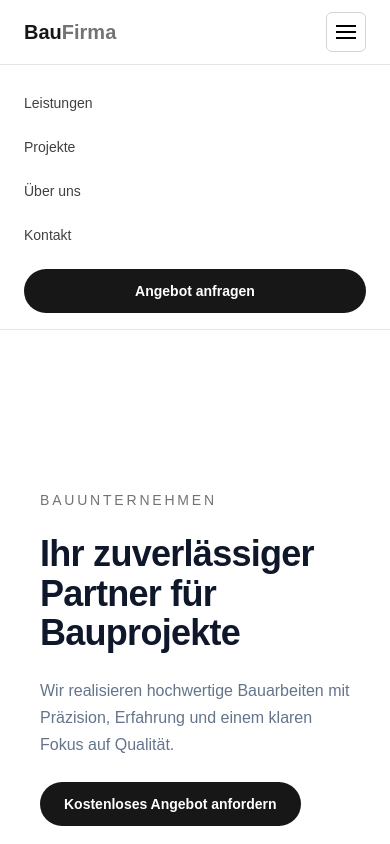
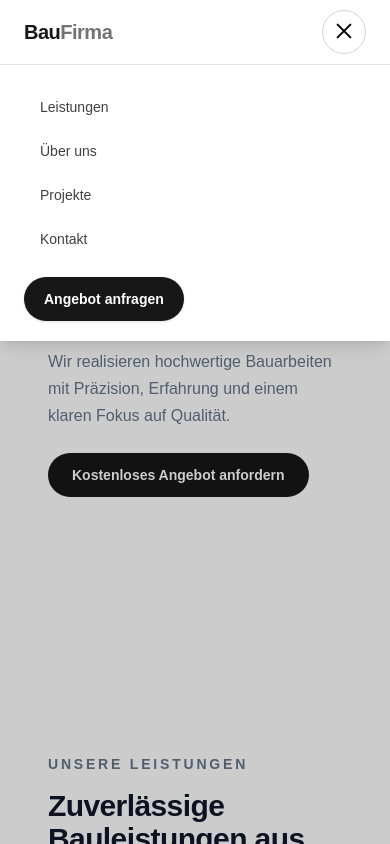
Before and after one commit to stickd/bauunternehmen-landing, a Next.js app: page / in a window 390 px wide. Both pictures are taken after a click on the button "Toggle menu". Shown: the top 844 px of the page. Built offline with nearby package versions, Linux system fonts and the light colour scheme.

Commit message:
feat: enhance navbar UX with animations, scroll, and mobile overlay improvements

```diff
--- a/package.json
+++ b/package.json
@@ -9,6 +9,7 @@
     "lint": "eslint"
   },
   "dependencies": {
+    "framer-motion": "^12.38.0",
     "lucide-react": "^1.8.0",
     "next": "16.2.3",
     "react": "19.2.4",
--- a/src/app/page.tsx
+++ b/src/app/page.tsx
@@ -6,16 +6,32 @@ import Contact from "@/components/sections/Contact";
 
 export default function HomePage() {
   return (
-    <main className="container section">
+    <main className="mx-auto max-w-6xl px-6">
       <Hero />
-      <div className="h-px w-full bg-neutral-200 my-10" />
-      <Services />
-      <div className="h-px w-full bg-neutral-200 my-10" />
-      <About />
-      <div className="h-px w-full bg-neutral-200 my-10" />
-      <ProjectsGallery />
-      <div className="h-px w-full bg-neutral-200 my-10" />
-      <Contact />
+
+      <section className="py-20 md:py-28">
+        <div id="leistungen" className="scroll-mt-24">
+          <Services />
+        </div>
+      </section>
+
+      <section className="py-20 md:py-28">
+        <div id="ueber-uns" className="scroll-mt-30">
+          <About />
+        </div>
+      </section>
+
+      <section className="py-20 md:py-28">
+        <div id="projekte" className="scroll-mt-24">
+          <ProjectsGallery />
+        </div>
+      </section>
+
+      <section className="py-20 md:py-28">
+        <div id="kontakt" className="scroll-mt-24">
+          <Contact />
+        </div>
+      </section>
     </main>
   );
 }
--- a/src/components/layout/Navbar.tsx
+++ b/src/components/layout/Navbar.tsx
@@ -1,41 +1,101 @@
 "use client";
 
 import Link from "next/link";
-import { useState } from "react";
+import { AnimatePresence, motion } from "framer-motion";
+import { useEffect, useState } from "react";
 
 const navLinks = [
   { href: "#leistungen", label: "Leistungen" },
+  { href: "#ueber-uns", label: "Über uns" },
   { href: "#projekte", label: "Projekte" },
-  { href: "#ueber-uns", label: "Über uns" },
   { href: "#kontakt", label: "Kontakt" },
 ];
 
 export function Navbar() {
   const [isOpen, setIsOpen] = useState(false);
+  const [activeSection, setActiveSection] = useState("");
+
+  useEffect(() => {
+    const handleScrollSpy = () => {
+      const sections = navLinks
+        .map((link) => document.querySelector(link.href))
+        .filter(Boolean) as HTMLElement[];
+
+      const scrollPosition = window.scrollY + 120;
+
+      for (const section of sections) {
+        const top = section.offsetTop;
+        const height = section.offsetHeight;
+
+        if (scrollPosition >= top && scrollPosition < top + height) {
+          setActiveSection(`#${section.id}`);
+          return;
+        }
+      }
+
+      setActiveSection("");
+    };
+
+    handleScrollSpy();
+    window.addEventListener("scroll", handleScrollSpy);
+
+    return () => window.removeEventListener("scroll", handleScrollSpy);
+  }, []);
+
+  useEffect(() => {
+    if (isOpen) {
+      document.body.style.overflow = "hidden";
+    } else {
+      document.body.style.overflow = "";
+    }
+
+    return () => {
+      document.body.style.overflow = "";
+    };
+  }, [isOpen]);
 
   return (
     <header className="sticky top-0 z-50 border-b border-neutral-200 bg-white">
       <div className="mx-auto flex h-16 max-w-6xl items-center justify-between px-6">
-        <Link href="/" className="text-xl font-bold text-neutral-900">
+        <Link
+          href="/"
+          className="text-xl font-bold tracking-tight text-neutral-900 transition-opacity duration-200 hover:opacity-80"
+        >
           Bau<span className="text-neutral-500">Firma</span>
         </Link>
 
-        <nav className="hidden items-center gap-8 md:flex">
-          {navLinks.map((link) => (
+        <nav className="hidden items-center gap-2 md:flex">
+          {navLinks.map((link) => {
+            const isActive = activeSection === link.href;
+
+            return (
               <Link
                 key={link.href}
                 href={link.href}
-              className="text-sm font-medium text-neutral-700 transition hover:text-black"
+                className={`relative rounded-full px-4 py-2 text-sm font-medium transition-all duration-300 ${
+                  isActive
+                    ? "text-neutral-900"
+                    : "text-neutral-600 hover:text-neutral-900"
+                }`}
               >
-              {link.label}
+                <span className="relative z-10">{link.label}</span>
+
+                {isActive && (
+                  <motion.span
+                    layoutId="active-pill"
+                    className="absolute inset-0 rounded-full bg-neutral-100"
+                    transition={{ type: "spring", stiffness: 380, damping: 30 }}
+                  />
+                )}
               </Link>
-          ))}
+            );
+          })}
         </nav>
 
         <div className="hidden md:block">
           <Link
             href="#kontakt"
-            className="inline-flex items-center rounded-full bg-neutral-900 px-5 py-2.5 text-sm font-semibold text-white transition hover:opacity-90"
+            className="inline-flex items-center rounded-full bg-neutral-900 px-5 py-2.5 text-sm font-semibold text-white shadow-sm transition-all duration-300 hover:-translate-y-0.5 hover:bg-black hover:shadow-md"
           >
             Angebot anfragen
           </Link>
@@ -44,42 +104,99 @@ export function Navbar() {
         <button
           type="button"
           onClick={() => setIsOpen((prev) => !prev)}
-          className="inline-flex h-10 w-10 items-center justify-center rounded-md border border-neutral-300 md:hidden"
+          className="relative inline-flex h-11 w-11 items-center justify-center rounded-full border border-neutral-300 bg-white transition-all duration-300 hover:border-neutral-400 hover:bg-neutral-50 md:hidden"
           aria-label="Toggle menu"
           aria-expanded={isOpen}
         >
-          <span className="flex flex-col gap-1">
-            <span className="block h-0.5 w-5 bg-black" />
-            <span className="block h-0.5 w-5 bg-black" />
-            <span className="block h-0.5 w-5 bg-black" />
+          <span className="relative h-5 w-5">
+            <motion.span
+              animate={isOpen ? { rotate: 45, y: 8 } : { rotate: 0, y: 0 }}
+              transition={{ duration: 0.25 }}
+              className="absolute left-0 top-0 block h-0.5 w-5 origin-center rounded bg-black"
+            />
+            <motion.span
+              animate={isOpen ? { opacity: 0 } : { opacity: 1 }}
+              transition={{ duration: 0.2 }}
+              className="absolute left-0 top-2 block h-0.5 w-5 rounded bg-black"
+            />
+            <motion.span
+              animate={isOpen ? { rotate: -45, y: -8 } : { rotate: 0, y: 0 }}
+              transition={{ duration: 0.25 }}
+              className="absolute left-0 top-4 block h-0.5 w-5 origin-center rounded bg-black"
+            />
           </span>
         </button>
       </div>
 
+      <AnimatePresence>
         {isOpen && (
-        <div className="border-t border-neutral-200 bg-white md:hidden">
-          <nav className="mx-auto flex max-w-6xl flex-col px-6 py-4">
-            {navLinks.map((link) => (
+          <>
+            {/* ✅ FIX: overlay начинается ПОД navbar */}
+            <motion.div
+              className="fixed left-0 right-0 bottom-0 top-16 z-40 bg-black/20 md:hidden"
+              initial={{ opacity: 0 }}
+              animate={{ opacity: 1 }}
+              exit={{ opacity: 0 }}
+              transition={{ duration: 0.2 }}
+              onClick={() => setIsOpen(false)}
+            />
+
+            <motion.div
+              className="absolute left-0 right-0 z-50 border-t border-neutral-200 bg-white shadow-lg md:hidden"
+              initial={{ opacity: 0, y: -16 }}
+              animate={{ opacity: 1, y: 0 }}
+              exit={{ opacity: 0, y: -16 }}
+              transition={{ duration: 0.25, ease: "easeOut" }}
+            >
+              <nav className="mx-auto flex max-w-6xl flex-col px-6 py-5">
+                {navLinks.map((link, index) => {
+                  const isActive = activeSection === link.href;
+
+                  return (
+                    <motion.div
+                      key={link.href}
+                      initial={{ opacity: 0, y: -8 }}
+                      animate={{ opacity: 1, y: 0 }}
+                      exit={{ opacity: 0, y: -8 }}
+                      transition={{ delay: index * 0.05 }}
+                    >
                       <Link
-                key={link.href}
                         href={link.href}
-                className="py-3 text-sm font-medium text-neutral-700"
+                        className={`flex items-center justify-between rounded-2xl px-4 py-3 text-sm font-medium transition-all duration-300 ${
+                          isActive
+                            ? "bg-neutral-100 text-neutral-900"
+                            : "text-neutral-700 hover:bg-neutral-50 hover:text-neutral-900"
+                        }`}
                         onClick={() => setIsOpen(false)}
                       >
                         {link.label}
+                        {isActive && (
+                          <span className="h-2 w-2 rounded-full bg-neutral-900" />
+                        )}
                       </Link>
-            ))}
+                    </motion.div>
+                  );
+                })}
 
+                <motion.div
+                  initial={{ opacity: 0, y: -8 }}
+                  animate={{ opacity: 1, y: 0 }}
+                  exit={{ opacity: 0, y: -8 }}
+                  transition={{ delay: 0.2 }}
+                >
                   <Link
                     href="#kontakt"
-              className="mt-3 inline-flex items-center justify-center rounded-full bg-neutral-900 px-5 py-3 text-sm font-semibold text-white"
+                    className="mt-4 inline-flex items-center justify-center rounded-full bg-neutral-900 px-5 py-3 text-sm font-semibold text-white shadow-sm transition-all duration-300 hover:bg-black"
                     onClick={() => setIsOpen(false)}
                   >
                     Angebot anfragen
                   </Link>
+                </motion.div>
               </nav>
-        </div>
+            </motion.div>
+          </>
         )}
+      </AnimatePresence>
     </header>
   );
 }
```
Also changed, not shown: 1 other file (tests, documents, lock files or other folders). Lines whose indentation alone changed are shown as unchanged.
